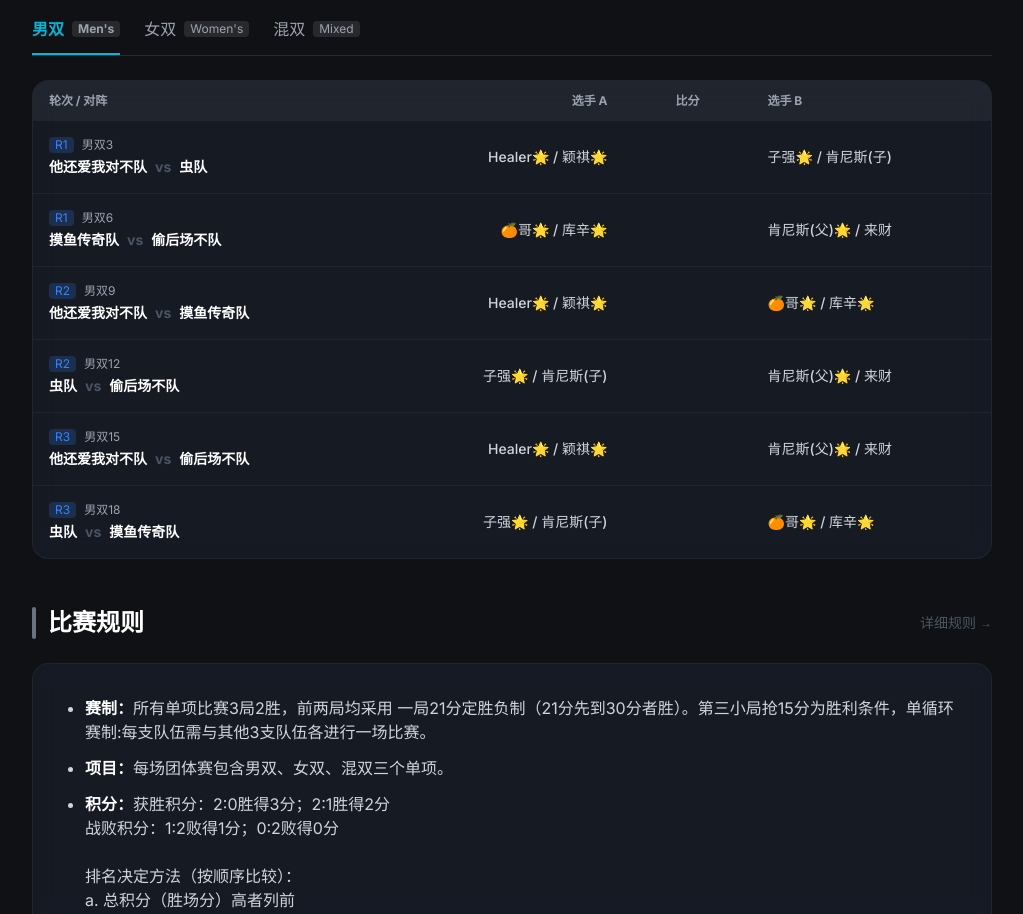
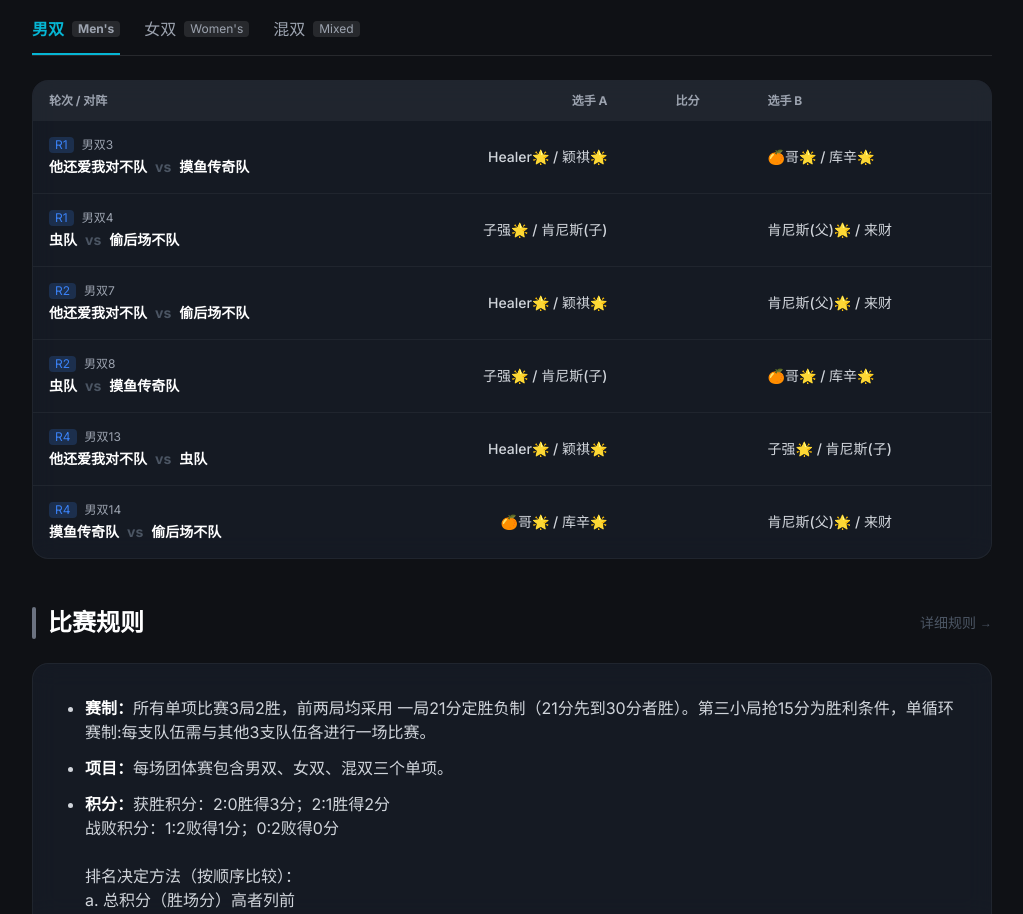
Before and after one commit to ALCoding/GuDaWeb, a Next.js app in the folder Web/: page /tournament in a window 1280 px wide. Shown: the part 920-1834 px from the top of the page, without its empty margins (128-1151 px from the left). Built offline with nearby package versions, Linux system fonts and the light colour scheme.

Commit message:
GuDa v1.1.8 场次数据调整

```diff
--- a/Web/src/data/matches.ts
+++ b/Web/src/data/matches.ts
@@ -3,14 +3,14 @@ import { Match, MatchCategory } from '@/types';
 // 比赛数据
 // 单循环赛制：每支队伍与其他3支队伍各进行一场团体赛
 // 每场团体赛包含3个单项（男双、女双、混双各1场）
-// 共 6 场团体赛，总计 18 场单项赛
+// 共 18 场单项赛，分为 5 轮（每轮4场，最后一轮2场）
 
 export const matches: Match[] = [
   // ========================================
-  // 第1场团体赛：A队 vs B队
+  // 第1轮（4场）
   // ========================================
   {
-    id: 'M1-WD',
+    id: 'R1-1',
     round: 1,
     category: 'WD',
     matchNumber: 1,
@@ -24,42 +24,10 @@ export const matches: Match[] = [
     status: 'upcoming',
   },
   {
-    id: 'M1-XD',
-    round: 1,
-    category: 'XD',
-    matchNumber: 2,
-    teamA: 'A',
-    teamB: 'B',
-    playersA: ['Season', '莉婷'],
-    playersB: ['金周🌟', '虫虫'],
-    games: [],
-    totalGamesPlayed: 0,
-    winner: null,
-    status: 'upcoming',
-  },
-  {
-    id: 'M1-MD',
-    round: 1,
-    category: 'MD',
-    matchNumber: 3,
-    teamA: 'A',
-    teamB: 'B',
-    playersA: ['Healer🌟', '颖祺🌟'],
-    playersB: ['子强🌟', '肯尼斯(子)'],
-    games: [],
-    totalGamesPlayed: 0,
-    winner: null,
-    status: 'upcoming',
-  },
-
-  // ========================================
-  // 第2场团体赛：C队 vs D队
-  // ========================================
-  {
-    id: 'M2-WD',
+    id: 'R1-2',
     round: 1,
     category: 'WD',
-    matchNumber: 4,
+    matchNumber: 2,
     teamA: 'C',
     teamB: 'D',
     playersA: ['千喜🌟', '咩啊'],
@@ -70,70 +38,10 @@ export const matches: Match[] = [
     status: 'upcoming',
   },
   {
-    id: 'M2-XD',
-    round: 1,
-    category: 'XD',
-    matchNumber: 5,
-    teamA: 'C',
-    teamB: 'D',
-    playersA: ['Jalen', '阿呆'],
-    playersB: ['wuli沈大大', '姿懿🌟'],
-    games: [],
-    totalGamesPlayed: 0,
-    winner: null,
-    status: 'upcoming',
-  },
-  {
-    id: 'M2-MD',
+    id: 'R1-3',
     round: 1,
     category: 'MD',
-    matchNumber: 6,
-    teamA: 'C',
-    teamB: 'D',
-    playersA: ['🍊哥🌟', '库辛🌟'],
-    playersB: ['肯尼斯(父)🌟', '来财'],
-    games: [],
-    totalGamesPlayed: 0,
-    winner: null,
-    status: 'upcoming',
-  },
-
-  // ========================================
-  // 第3场团体赛：A队 vs C队
-  // ========================================
-  {
-    id: 'M3-WD',
-    round: 2,
-    category: 'WD',
-    matchNumber: 7,
-    teamA: 'A',
-    teamB: 'C',
-    playersA: ['苏苏🌟', '舒婵'],
-    playersB: ['千喜🌟', '咩啊'],
-    games: [],
-    totalGamesPlayed: 0,
-    winner: null,
-    status: 'upcoming',
-  },
-  {
-    id: 'M3-XD',
-    round: 2,
-    category: 'XD',
-    matchNumber: 8,
-    teamA: 'A',
-    teamB: 'C',
-    playersA: ['Season', '莉婷'],
-    playersB: ['Jalen', '阿呆'],
-    games: [],
-    totalGamesPlayed: 0,
-    winner: null,
-    status: 'upcoming',
-  },
-  {
-    id: 'M3-MD',
-    round: 2,
-    category: 'MD',
-    matchNumber: 9,
+    matchNumber: 3,
     teamA: 'A',
     teamB: 'C',
     playersA: ['Healer🌟', '颖祺🌟'],
@@ -143,43 +51,11 @@ export const matches: Match[] = [
     winner: null,
     status: 'upcoming',
   },
-
-  // ========================================
-  // 第4场团体赛：B队 vs D队
-  // ========================================
   {
-    id: 'M4-WD',
-    round: 2,
-    category: 'WD',
-    matchNumber: 10,
-    teamA: 'B',
-    teamB: 'D',
-    playersA: ['夏天吃黄瓜', '🍊姐'],
-    playersB: ['木子', '小周'],
-    games: [],
-    totalGamesPlayed: 0,
-    winner: null,
-    status: 'upcoming',
-  },
-  {
-    id: 'M4-XD',
-    round: 2,
-    category: 'XD',
-    matchNumber: 11,
-    teamA: 'B',
-    teamB: 'D',
-    playersA: ['金周🌟', '虫虫'],
-    playersB: ['wuli沈大大', '姿懿🌟'],
-    games: [],
-    totalGamesPlayed: 0,
-    winner: null,
-    status: 'upcoming',
-  },
-  {
-    id: 'M4-MD',
-    round: 2,
+    id: 'R1-4',
+    round: 1,
     category: 'MD',
-    matchNumber: 12,
+    matchNumber: 4,
     teamA: 'B',
     teamB: 'D',
     playersA: ['子强🌟', '肯尼斯(子)'],
@@ -191,13 +67,161 @@ export const matches: Match[] = [
   },
 
   // ========================================
-  // 第5场团体赛：A队 vs D队
+  // 第2轮（4场）
   // ========================================
   {
-    id: 'M5-WD',
+    id: 'R2-1',
+    round: 2,
+    category: 'XD',
+    matchNumber: 5,
+    teamA: 'A',
+    teamB: 'B',
+    playersA: ['Season', '莉婷'],
+    playersB: ['金周🌟', '虫虫'],
+    games: [],
+    totalGamesPlayed: 0,
+    winner: null,
+    status: 'upcoming',
+  },
+  {
+    id: 'R2-2',
+    round: 2,
+    category: 'XD',
+    matchNumber: 6,
+    teamA: 'C',
+    teamB: 'D',
+    playersA: ['Jalen', '阿呆'],
+    playersB: ['wuli沈大大', '姿懿🌟'],
+    games: [],
+    totalGamesPlayed: 0,
+    winner: null,
+    status: 'upcoming',
+  },
+  {
+    id: 'R2-3',
+    round: 2,
+    category: 'MD',
+    matchNumber: 7,
+    teamA: 'A',
+    teamB: 'D',
+    playersA: ['Healer🌟', '颖祺🌟'],
+    playersB: ['肯尼斯(父)🌟', '来财'],
+    games: [],
+    totalGamesPlayed: 0,
+    winner: null,
+    status: 'upcoming',
+  },
+  {
+    id: 'R2-4',
+    round: 2,
+    category: 'MD',
+    matchNumber: 8,
+    teamA: 'B',
+    teamB: 'C',
+    playersA: ['子强🌟', '肯尼斯(子)'],
+    playersB: ['🍊哥🌟', '库辛🌟'],
+    games: [],
+    totalGamesPlayed: 0,
+    winner: null,
+    status: 'upcoming',
+  },
+
+  // ========================================
+  // 第3轮（4场）
+  // ========================================
+  {
+    id: 'R3-1',
     round: 3,
     category: 'WD',
+    matchNumber: 9,
+    teamA: 'A',
+    teamB: 'C',
+    playersA: ['苏苏🌟', '舒婵'],
+    playersB: ['千喜🌟', '咩啊'],
+    games: [],
+    totalGamesPlayed: 0,
+    winner: null,
+    status: 'upcoming',
+  },
+  {
+    id: 'R3-2',
+    round: 3,
+    category: 'XD',
+    matchNumber: 10,
+    teamA: 'A',
+    teamB: 'D',
+    playersA: ['Season', '莉婷'],
+    playersB: ['wuli沈大大', '姿懿🌟'],
+    games: [],
+    totalGamesPlayed: 0,
+    winner: null,
+    status: 'upcoming',
+  },
+  {
+    id: 'R3-3',
+    round: 3,
+    category: 'WD',
+    matchNumber: 11,
+    teamA: 'B',
+    teamB: 'D',
+    playersA: ['夏天吃黄瓜', '🍊姐'],
+    playersB: ['木子', '小周'],
+    games: [],
+    totalGamesPlayed: 0,
+    winner: null,
+    status: 'upcoming',
+  },
+  {
+    id: 'R3-4',
+    round: 3,
+    category: 'XD',
+    matchNumber: 12,
+    teamA: 'B',
+    teamB: 'C',
+    playersA: ['金周🌟', '虫虫'],
+    playersB: ['Jalen', '阿呆'],
+    games: [],
+    totalGamesPlayed: 0,
+    winner: null,
+    status: 'upcoming',
+  },
+
+  // ========================================
+  // 第4轮（4场）
+  // ========================================
+  {
+    id: 'R4-1',
+    round: 4,
+    category: 'MD',
     matchNumber: 13,
+    teamA: 'A',
+    teamB: 'B',
+    playersA: ['Healer🌟', '颖祺🌟'],
+    playersB: ['子强🌟', '肯尼斯(子)'],
+    games: [],
+    totalGamesPlayed: 0,
+    winner: null,
+    status: 'upcoming',
+  },
+  {
+    id: 'R4-2',
+    round: 4,
+    category: 'MD',
+    matchNumber: 14,
+    teamA: 'C',
+    teamB: 'D',
+    playersA: ['🍊哥🌟', '库辛🌟'],
+    playersB: ['肯尼斯(父)🌟', '来财'],
+    games: [],
+    totalGamesPlayed: 0,
+    winner: null,
+    status: 'upcoming',
+  },
+  {
+    id: 'R4-3',
+    round: 4,
+    category: 'WD',
+    matchNumber: 15,
     teamA: 'A',
     teamB: 'D',
     playersA: ['苏苏🌟', '舒婵'],
@@ -208,40 +232,8 @@ export const matches: Match[] = [
     status: 'upcoming',
   },
   {
-    id: 'M5-XD',
-    round: 3,
-    category: 'XD',
-    matchNumber: 14,
-    teamA: 'A',
-    teamB: 'D',
-    playersA: ['Season', '莉婷'],
-    playersB: ['wuli沈大大', '姿懿🌟'],
-    games: [],
-    totalGamesPlayed: 0,
-    winner: null,
-    status: 'upcoming',
-  },
-  {
-    id: 'M5-MD',
-    round: 3,
-    category: 'MD',
-    matchNumber: 15,
-    teamA: 'A',
-    teamB: 'D',
-    playersA: ['Healer🌟', '颖祺🌟'],
-    playersB: ['肯尼斯(父)🌟', '来财'],
-    games: [],
-    totalGamesPlayed: 0,
-    winner: null,
-    status: 'upcoming',
-  },
-
-  // ========================================
-  // 第6场团体赛：B队 vs C队
-  // ========================================
-  {
-    id: 'M6-WD',
-    round: 3,
+    id: 'R4-4',
+    round: 4,
     category: 'WD',
     matchNumber: 16,
     teamA: 'B',
@@ -253,14 +245,18 @@ export const matches: Match[] = [
     winner: null,
     status: 'upcoming',
   },
+
+  // ========================================
+  // 第5轮（2场）
+  // ========================================
   {
-    id: 'M6-XD',
-    round: 3,
+    id: 'R5-1',
+    round: 5,
     category: 'XD',
     matchNumber: 17,
-    teamA: 'B',
+    teamA: 'A',
     teamB: 'C',
-    playersA: ['金周🌟', '虫虫'],
+    playersA: ['Season', '莉婷'],
     playersB: ['Jalen', '阿呆'],
     games: [],
     totalGamesPlayed: 0,
@@ -268,14 +264,14 @@ export const matches: Match[] = [
     status: 'upcoming',
   },
   {
-    id: 'M6-MD',
-    round: 3,
-    category: 'MD',
+    id: 'R5-2',
+    round: 5,
+    category: 'XD',
     matchNumber: 18,
     teamA: 'B',
-    teamB: 'C',
-    playersA: ['子强🌟', '肯尼斯(子)'],
-    playersB: ['🍊哥🌟', '库辛🌟'],
+    teamB: 'D',
+    playersA: ['金周🌟', '虫虫'],
+    playersB: ['wuli沈大大', '姿懿🌟'],
     games: [],
     totalGamesPlayed: 0,
     winner: null,
```
